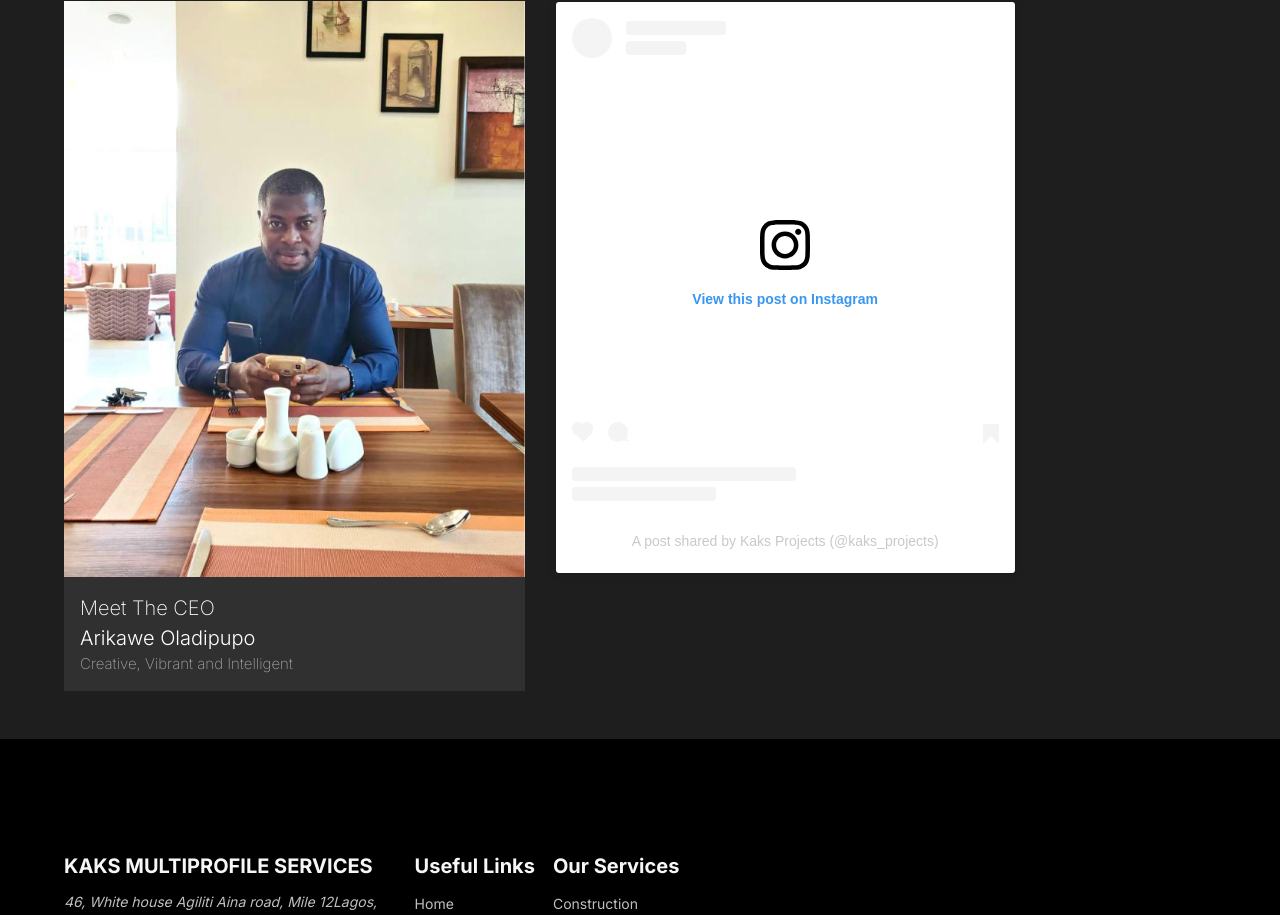
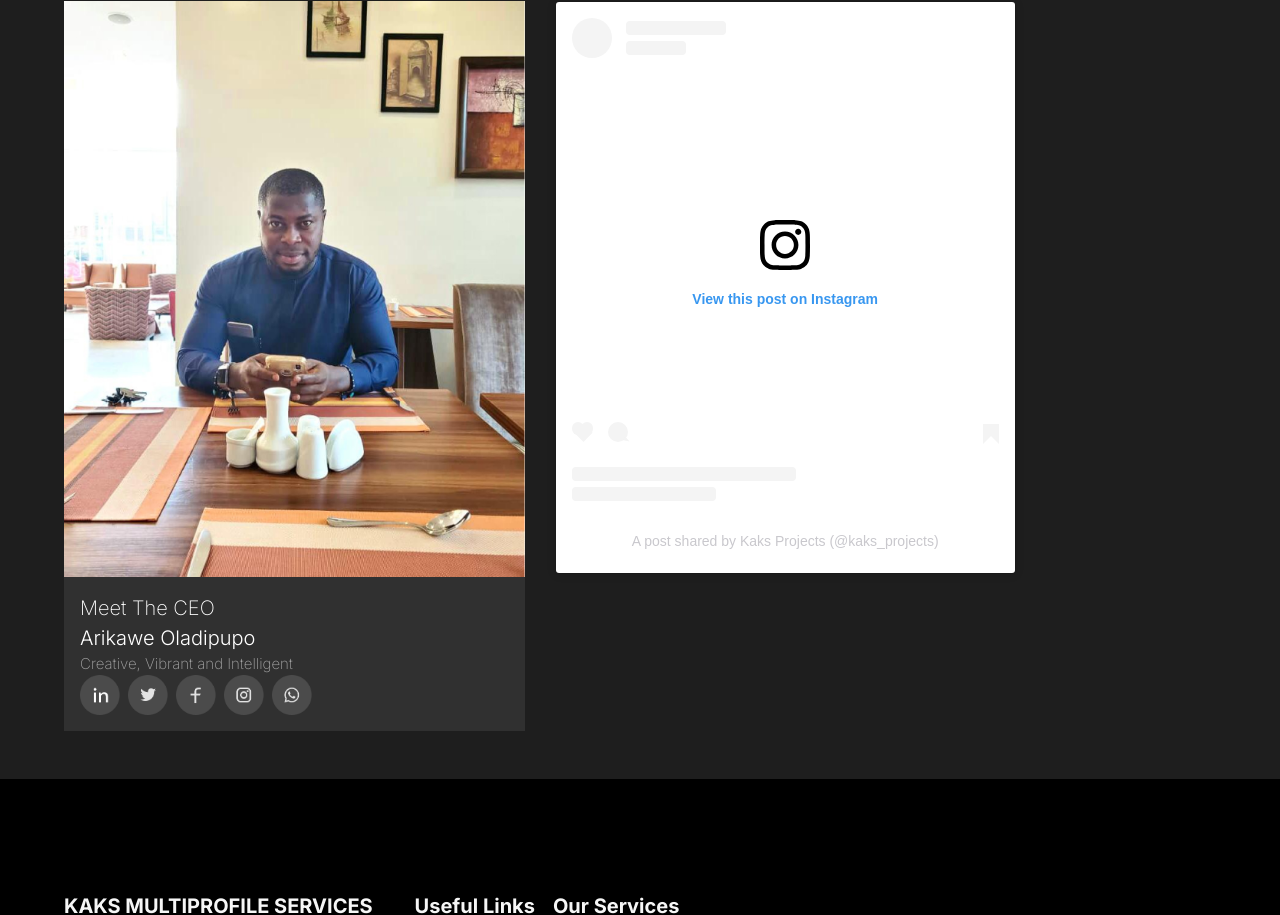
Before and after one commit to Bamimore2000/kakss, a plain HTML site: page index.html in a window 1280 px wide. Shown: the part 6031-6946 px from the top of the page. Drawn offline with nearby package versions, Linux system fonts and the light colour scheme; a script that the page names is missing.

Commit message:
Update index.html

```diff
--- a/index.html
+++ b/index.html
@@ -469,6 +469,23 @@
                         <p class="meet">Meet The CEO</p>
                         <h4>Arikawe Oladipupo</h4>
                         <h5 class="text-muted">Creative, Vibrant and Intelligent</h5>
+                         <div id="social-media-links">
+                    <a href="https://ng.linkedin.com/in/oladipupo-arikawe-661540196" target="_blank" class="in">
+                        <img src="images/emoji/in.png" alt="">
+                    </a>
+                    <a href="https://twitter.com/ArikaweDipo" target="_blank" class="in">
+                        <img src="images/emoji/Twitter.png" alt="">
+                    </a>
+                    <a href="https://www.facebook.com/oladipupo.arikawe" target="blank" class="in">
+                        <img src="images/emoji/facebook.png" alt="">
+                    </a>
+                    <a href="https://www.instagram.com/kaks_groups/" target="_blank" class="in">
+                        <img src="images/emoji/Instagram.png" alt="">
+                    </a>
+                    <a href="https://wa.link/4o6mrj" target="_blank" class="in">
+                        <img src="images/emoji/Whatsapp.png" alt="">
+                    </a>
+                </div>
                     </div>
                 </div>
                 <div class="ig-post observing">
```
